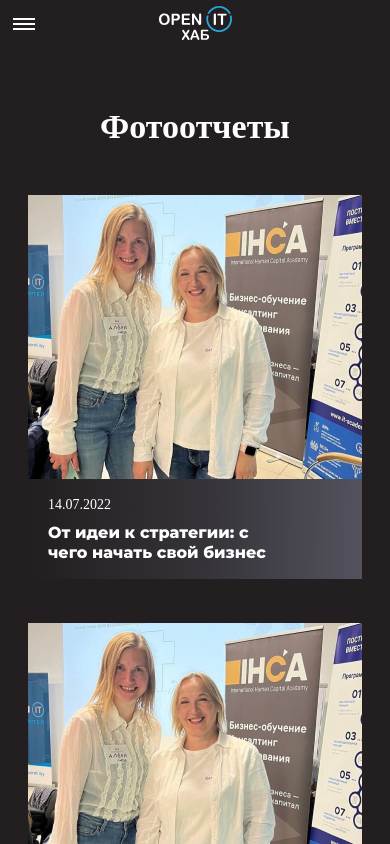
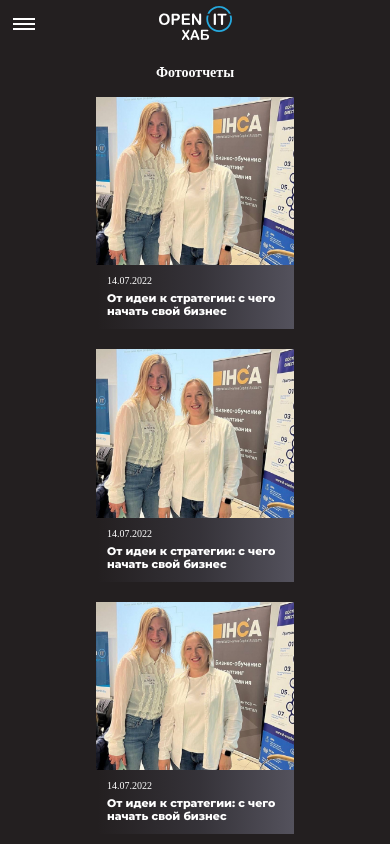
Before and after one commit to bar47ney/open_it_hub_react, a React (Create React App) app: page /gallery in a window 390 px wide. Shown: the top 844 px of the page. Built offline with nearby package versions, Linux system fonts and the light colour scheme; a web font is replaced by a local one.

Commit message:
add rent, corporat, gallery mobile

```diff
--- a/src/components/GalleryPhoto/GallerryStyle.css
+++ b/src/components/GalleryPhoto/GallerryStyle.css
@@ -1,10 +1,9 @@
 /* @import url('https://fonts.googleapis.com/css2?family=Montserrat:ital,wght@0,100;0,200;0,300;0,400;0,500;0,600;0,700;0,800;0,900;1,100;1,200;1,300;1,400;1,500;1,600;1,700;1,800;1,900&display=swap');
 @import url('https://fonts.googleapis.com/css2?family=Noto+Sans:ital,wght@0,100;0,200;0,300;0,400;0,500;0,600;0,700;0,800;0,900;1,100;1,200;1,300;1,400;1,500;1,600;1,700;1,800;1,900&display=swap'); */
 
-
 .gallery-block {
   width: 100%;
-    background: #231F20;
+  background: #231f20;
   padding: 58px 0px 13px;
 }
 
@@ -15,7 +14,7 @@
   font-size: 34px;
   line-height: 41px;
   text-align: center;
-    color: #FFFFFF;
+  color: #ffffff;
   margin-bottom: 48px;
 }
 
@@ -39,7 +38,7 @@
 }
 
 .gallery-block-item:hover .gallery-block-item-info {
-    background: #8D8D8D;
+  background: #8d8d8d;
 }
 
 .gallery-block-item img {
@@ -49,8 +48,13 @@
 
 .gallery-block-item-info {
   padding: 17px 80px 16px 20px;
-    background: linear-gradient(270.5deg, rgba(131, 131, 151, 0.53) -2.81%, rgba(85, 85, 100, 0.37) 47.07%, rgba(85, 85, 100, 0) 99.23%);
-    transition: .3s;
+  background: linear-gradient(
+    270.5deg,
+    rgba(131, 131, 151, 0.53) -2.81%,
+    rgba(85, 85, 100, 0.37) 47.07%,
+    rgba(85, 85, 100, 0) 99.23%
+  );
+  transition: 0.3s;
 }
 
 .date {
@@ -59,7 +63,7 @@
   font-weight: 500;
   font-size: 14px;
   line-height: 17px;
-    color: #FFFFFF;
+  color: #ffffff;
   margin-bottom: 10px;
 }
 
@@ -69,7 +73,7 @@
   font-weight: 800;
   font-size: 16px;
   line-height: 20px;
-    color: #FFFFFF;
+  color: #ffffff;
   margin: 0;
   padding: 0;
 }
@@ -90,7 +94,6 @@
 
 .pagination .arrow:hover {
   cursor: pointer;
-
 }
 
 .pagination .arrow:hover path {
@@ -111,16 +114,60 @@
   color: white;
 }
 
-.pages *{
+.pages * {
   margin-left: 15px;
 }
 
-.pages :first-child, .pages :last-child{
+.pages :first-child,
+.pages :last-child {
   margin-left: 0;
 }
 
 .pages span:hover,
 .pages span:active {
   cursor: pointer;
-    color: #FF7F23;
+  color: #ff7f23;
 }
+
+@media (max-width: 480px) {
+  .gallery-block h1 {
+    font-size: 14px;
+    line-height: 17px;
+    margin-bottom: 16px;
+  }
+  .gallery-block {
+    padding: 16px 36px;
+  }
+  .gallery-block-item img {
+    max-width: 198px;
+    max-height: 182px;
+  }
+  .gallery-block-item-info {
+    padding: 10px 0px 11px 11px;
+  }
+  .date {
+    font-size: 10px;
+    line-height: 12px;
+    margin-bottom: 5px;
+  }
+  .gallery-phtoto .event-name {
+    font-size: 11px;
+    line-height: 13px;
+  }
+  .gallery-block-item {
+    max-width: 198px;
+  }
+  .gallery-block-items {
+    gap: 20px;
+  }
+  .pages {
+    font-size: 16px;
+    line-height: 22px;
+  }
+  .pagination{
+      gap: 18px;
+      margin-top: 36px;
+  }.pages *{
+      margin-left: 22px;
+  }
+}
--- a/src/components/Rent.js
+++ b/src/components/Rent.js
@@ -6,7 +6,7 @@ const Rent = () => {
       <div class="events-feature corporat-job">
         <div class="main-slider-events">
           <h1 class="slider-title">
-            Арендуйте помещение
+            Арендуйте<br class="mobile-visibility" /> помещение
             <br class="mobile-visibility" /> под своё мероприятие
           </h1>
           <p>
--- a/src/index.css
+++ b/src/index.css
@@ -3040,47 +3040,66 @@ button:hover {
   /* .corporat-job */
   .corporat-job {
     padding-top: 0;
+    padding-bottom: 0;
   }
   .corporat-job .main-slider-events {
-    padding-top: 45px;
+    padding-top: 36px;
   }
   .corporat-job .btn-slider-bottom {
-    bottom: 32px;
-  }
-
+    bottom: 24px;
+  }
+  .corporat-job .block-form{
+    padding: 16px 10px 28px;
+  }
+  .rent-page .block-form{
+    padding: 18px 0px 35px;
+  }
+  .corporat-job .book-block-form{
+    margin-top: 28px;
+  }
   .corporat-job .slider-title {
-    padding: 0 64px;
+    padding: 0 34px;
+  }
+  .corporat-job .main-slider-events p{
+    padding: 0 10px;
   }
   .corporat-job .about-events {
     height: unset;
-    padding: 16px 34px 18px;
+    padding: 16px 10px 24px;
+  }
+  .corporat-job .about-events .advantage-block-header{
+    padding: 0 10px;
   }
   /* .rent-page */
+  .rent-page .slider-title{
+    padding: 0 10px;
+  }
   .rent-page .what-we-list {
     margin-top: 8px;
-    font-size: 8px;
-    line-height: 10px;
-  }
-  .rent-page .what-we-list li:before {
-    height: 1.25px;
-    width: 1.25px;
-    margin-right: 6px;
-  }
-  .rent-page .price-rent {
     font-size: 10px;
     line-height: 12px;
-    margin-top: 16px;
+  }
+  .rent-page .what-we-list li:before {
+    height: 4px;
+    width: 4px;
+    margin-right: 4px;
+  }
+  .rent-page .price-rent {
+    font-size: 13px;
+    line-height: 16px;
+    width: 133px;
+    margin: 20px auto 0;
   }
   .rent-page .price-nds {
-    font-size: 8px;
-    line-height: 10px;
-    margin-top: 0;
+    font-size: 10px;
+    line-height: 12px;
+    margin-top: 2px;
   }
   .rent-page .about-events {
-    padding-bottom: 23px;
+    padding: 16px 10px 24px;
   }
   .rent-page .advantage-block {
-    padding: 19px 0 26px;
+    padding: 16px 10px 8px;
     height: unset;
   }
 }
```
Lines whose indentation alone changed are shown as unchanged.
